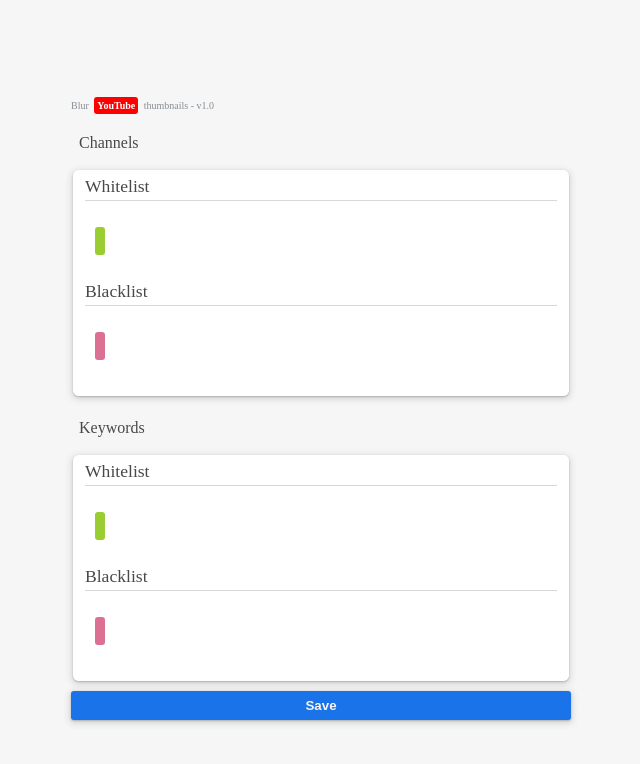
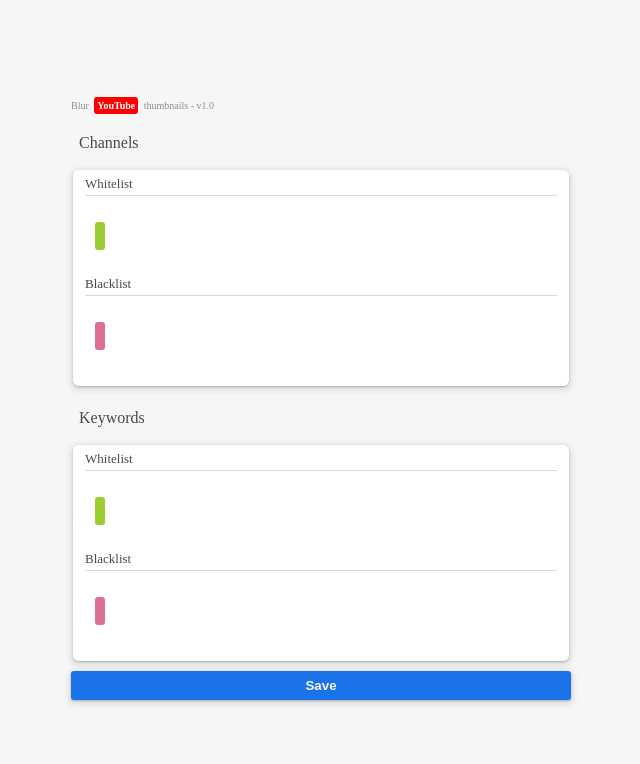
Before and after one commit to kkurczewski/blur-youtube-thumbnails, a browser extension: page src/options/index.html in a window 1280 px wide. Shown: the whole page, without its empty margins (319-959 px from the left). Drawn offline with Linux system fonts and the light colour scheme.

Commit message:
Improve CSS on settings page

```diff
--- a/src/options/style.css
+++ b/src/options/style.css
@@ -54,24 +54,6 @@ body {
   font-weight: normal;
 }
 
-#save {
-  color: whitesmoke;
-  font-weight: bold;
-  padding: 7px;
-  background: #1A73E8;
-  border-radius: 3px;
-  box-shadow: var(--shadow);
-  border-width: 0;
-  cursor: pointer;
-}
-
-#save:hover {
-  background: #317FE8;
-  border-radius: 3px;
-  box-shadow: var(--shadow);
-  border-width: 0;
-}
-
 h2 {
   font-size: medium;
   font-weight: 300;
@@ -95,14 +77,40 @@ ul li {
 fieldset {
   display: grid;
   border-radius: 6px;
-  border-width: 0;
+  border: none;
   box-shadow: var(--shadow);
   background-color: white;
 }
 
 fieldset .section {
-  font-size: 110%;
+  font-size: small;
   font-weight: 200;
   border-bottom: 1px #d8d8d8 solid;
   padding-bottom: 3px;
 }
+
+#save {
+  background-position: center;
+  transition: background 0.8s;
+}
+
+#save:hover {
+  background: #317FE8 radial-gradient(circle, transparent 1%, #317FE8 1%) center/15000%;
+}
+
+#save:active {
+  background-color: #6eb9f7;
+  background-size: 100%;
+  transition: background 0s;
+}
+
+#save {
+  border: none;
+  border-radius: 3px;
+  padding: 7px;
+  cursor: pointer;
+  color: whitesmoke;
+  font-weight: bold;
+  background-color: #1A73E8;
+  box-shadow: var(--shadow);
+}
```
Lines whose indentation alone changed are shown as unchanged.
